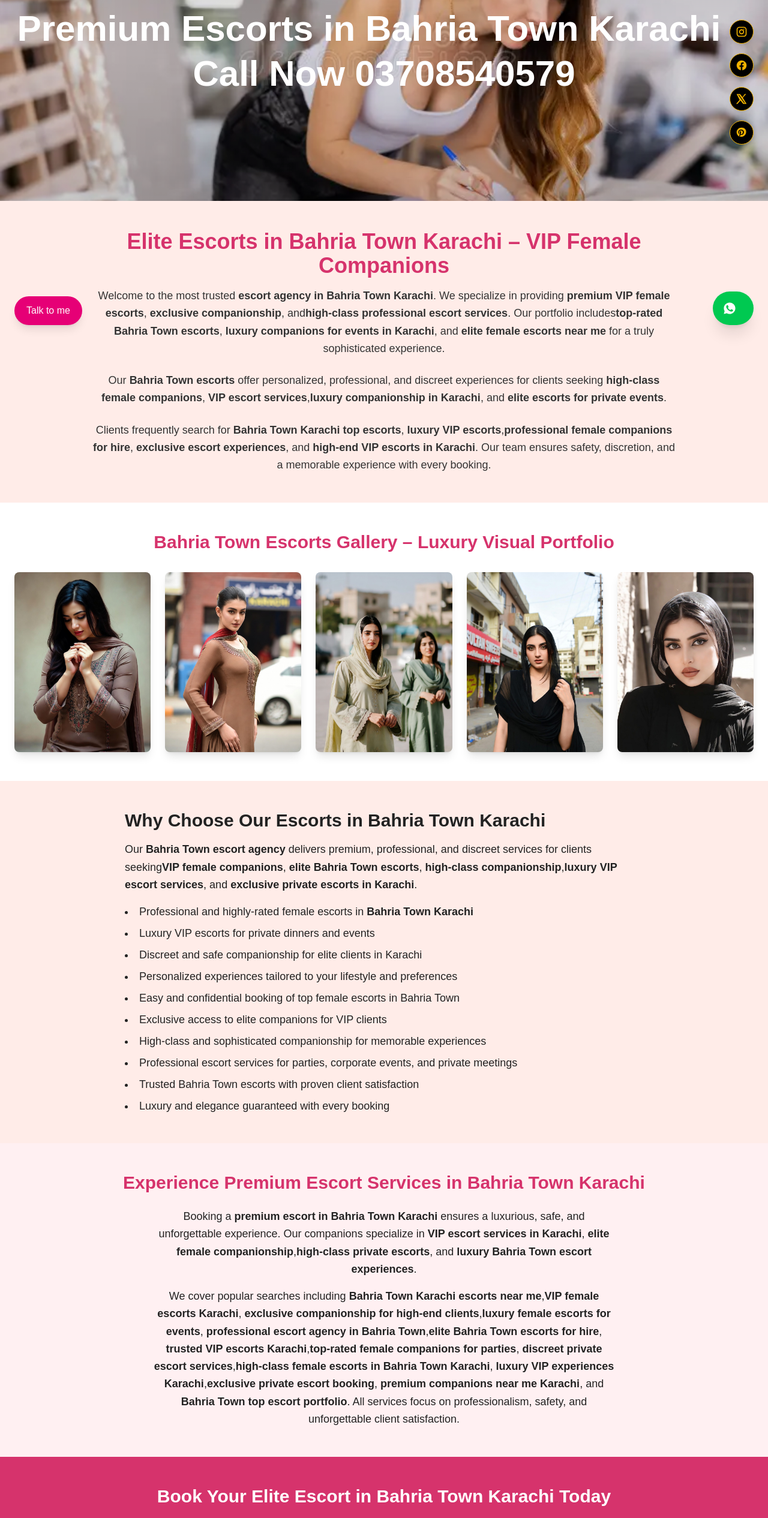
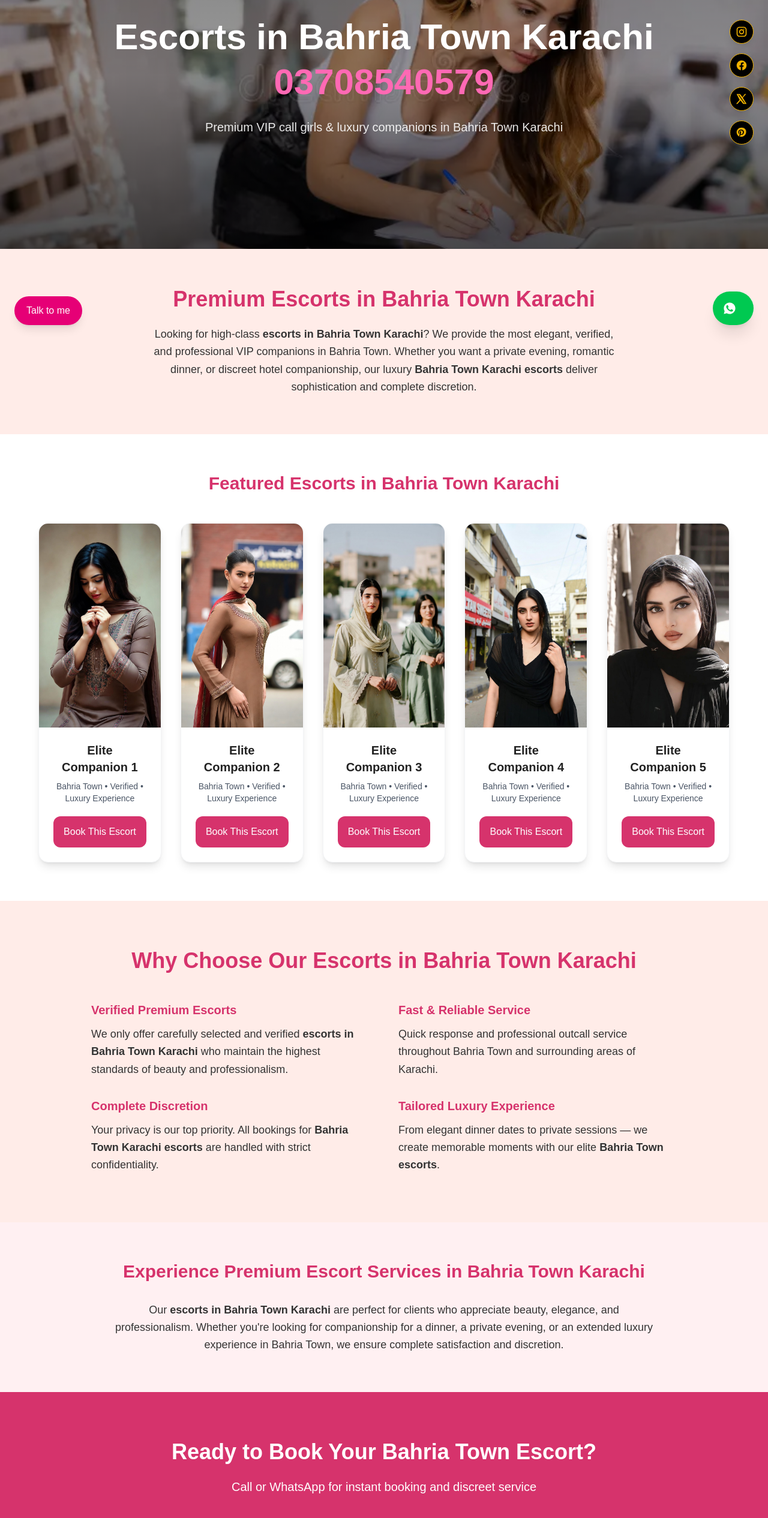
Before and after one commit to iamtalhaarifvlogs/rockykarachi1, a Next.js app: page /portfolio/escorts-bahria-town-karachi in a window 1280 px wide. Shown: the part 234-2765 px from the top of the page at 60% size. Built offline with nearby package versions, Linux system fonts and the light colour scheme.

Commit message:
Update page.tsx

```diff
--- a/app/portfolio/escorts-bahria-town-karachi/page.tsx
+++ b/app/portfolio/escorts-bahria-town-karachi/page.tsx
@@ -1,140 +1,205 @@
 import Link from "next/link";
+import type { Metadata } from "next";
 
-export const metadata = {
-  title:
-    "Premium Escorts in Bahria Town Karachi | Elite VIP Female Companions",
-  description:
-    "Discover professional and discreet premium escorts in Bahria Town Karachi. Explore our elite VIP escort gallery and book the top-rated female companions in Karachi.",
+export const metadata: Metadata = {
+  title: "Escorts in Bahria Town Karachi | Premium VIP Call Girls Bahria - 03708540579",
+  description: "Book premium Escorts in Bahria Town Karachi. Verified VIP call girls and luxury companions available in Bahria Town. Discreet outcall & hotel service. Fast response. Call 03708540579.",
+  keywords: [
+    "escorts in Bahria Town Karachi",
+    "Bahria Town Karachi escorts",
+    "call girls in Bahria Town Karachi",
+    "Bahria Town escorts",
+    "VIP escorts Bahria Town Karachi",
+    "luxury escorts Bahria Town Karachi",
+    "high class escorts Bahria Town",
+    "Bahria Town Karachi call girls",
+    "elite escorts Bahria Town Karachi",
+    "independent escorts Bahria Town",
+    "hotel escorts Bahria Town Karachi",
+    "Bahria Town escorts near me",
+    "premium companions Bahria Town Karachi",
+    "Bahria Town Karachi escort service",
+    "top escorts in Bahria Town Karachi"
+  ],
+  openGraph: {
+    title: "Escorts in Bahria Town Karachi | VIP Call Girls Bahria - 03708540579",
+    description: "Premium and discreet escorts in Bahria Town Karachi. Luxury VIP companions available with complete privacy.",
+    images: [{ url: "/herobg.jpg" }],
+  },
+  alternates: {
+    canonical: "/bahria-town-karachi-escorts",
+  },
 };
 
-export default function Page() {
-  const images = ["/nm5.jpg", "/nm6.jpg", "/nm7.jpg", "/nm8.jpg", "/nm9.jpg"];
+export default function BahriaTownEscortsKarachiPage() {
+  const images = [
+    "/nm5.jpg", "/nm6.jpg", "/nm7.jpg", "/nm8.jpg", "/nm9.jpg"
+  ];
 
   return (
     <main className="bg-[#FFECE8] text-[#222222]">
+
       {/* Hero Section */}
       <section
-        className="w-full h-[500px] relative bg-cover bg-center"
+        className="relative h-[580px] bg-cover bg-center"
         style={{ backgroundImage: "url('/herobg.jpg')" }}
       >
-        <div className="absolute inset-0 bg-gradient-to-b from-black/20 via-black/10 to-black/20 flex items-center justify-center px-4">
-          <h1 className="text-white text-4xl sm:text-5xl lg:text-6xl font-bold text-center leading-tight">
-            Premium <strong>Escorts in Bahria Town Karachi</strong> – Call Now 03708540579
+        <div className="absolute inset-0 bg-gradient-to-b from-black/50 via-black/40 to-black/70" />
+
+        <div className="relative h-full flex items-center justify-center px-6 text-center">
+          <div>
+            <h1 className="text-white text-4xl md:text-5xl lg:text-6xl font-bold leading-tight mb-6">
+              Escorts in Bahria Town Karachi<br />
+              <span className="text-[#FF69B4]">03708540579</span>
             </h1>
+            <p className="text-white/90 text-lg md:text-xl max-w-2xl mx-auto">
+              Premium VIP call girls &amp; luxury companions in Bahria Town Karachi
+            </p>
+          </div>
         </div>
       </section>
 
-      {/* Introduction Section */}
-      <section className="max-w-5xl mx-auto px-6 py-12 text-center">
-        <h2 className="text-4xl font-semibold mb-4 text-[#D6336C]">
-          Elite <strong>Escorts in Bahria Town Karachi</strong> – VIP Female Companions
+      {/* Introduction */}
+      <section className="max-w-6xl mx-auto px-6 py-16 text-center">
+        <h2 className="text-4xl font-semibold text-[#D6336C] mb-6">
+          Premium Escorts in Bahria Town Karachi
         </h2>
-        <p className="text-lg leading-relaxed text-[#333333] mb-6">
-          Welcome to the most trusted <strong>escort agency in Bahria Town Karachi</strong>. We specialize in
-          providing <strong>premium VIP female escorts</strong>, <strong>exclusive companionship</strong>, and
-          <strong>high-class professional escort services</strong>. Our portfolio includes
-          <strong>top-rated Bahria Town escorts</strong>, <strong>luxury companions for events in Karachi</strong>,
-          and <strong>elite female escorts near me</strong> for a truly sophisticated experience.
-        </p>
-        <p className="text-lg leading-relaxed text-[#333333] mb-6">
-          Our <strong>Bahria Town escorts</strong> offer personalized, professional, and discreet experiences for
-          clients seeking <strong>high-class female companions</strong>, <strong>VIP escort services</strong>,
-          <strong>luxury companionship in Karachi</strong>, and <strong>elite escorts for private events</strong>.
-        </p>
-        <p className="text-lg leading-relaxed text-[#333333]">
-          Clients frequently search for <strong>Bahria Town Karachi top escorts</strong>, <strong>luxury VIP escorts</strong>,
-          <strong>professional female companions for hire</strong>, <strong>exclusive escort experiences</strong>,
-          and <strong>high-end VIP escorts in Karachi</strong>. Our team ensures safety, discretion, and a
-          memorable experience with every booking.
+        <p className="text-lg leading-relaxed text-[#333333] max-w-3xl mx-auto">
+          Looking for high-class <strong>escorts in Bahria Town Karachi</strong>?
+          We provide the most elegant, verified, and professional VIP companions in Bahria Town.
+          Whether you want a private evening, romantic dinner, or discreet hotel companionship,
+          our luxury <strong>Bahria Town Karachi escorts</strong> deliver sophistication and complete discretion.
         </p>
       </section>
 
-      {/* Photo Gallery */}
-      <section className="bg-white py-12 px-6">
-        <h3 className="text-3xl text-center font-semibold mb-8 text-[#D6336C]">
-          Bahria Town <strong>Escorts Gallery</strong> – Luxury Visual Portfolio
+      {/* Gallery Section */}
+      <section className="bg-white py-16 px-6">
+        <div className="max-w-6xl mx-auto">
+          <h3 className="text-3xl font-semibold text-center text-[#D6336C] mb-12">
+            Featured Escorts in Bahria Town Karachi
           </h3>
-        <div className="grid grid-cols-1 sm:grid-cols-2 lg:grid-cols-5 gap-6">
+
+          <div className="grid grid-cols-1 sm:grid-cols-2 lg:grid-cols-5 gap-8">
             {images.map((img, idx) => (
-            <div key={idx} className="overflow-hidden rounded-lg shadow-lg">
+              <div
+                key={idx}
+                className="bg-white rounded-2xl overflow-hidden shadow-lg hover:shadow-2xl transition-all group border border-gray-100"
+              >
+                <div className="h-[340px] overflow-hidden">
                   <img
                     src={img}
-                alt={`Bahria Town Escort ${idx + 1} - Premium VIP Female Companion Karachi`}
-                className="object-cover w-full h-[300px] transition-transform duration-300 hover:scale-105"
+                    alt={`Premium Escort in Bahria Town Karachi ${idx + 1}`}
+                    className="w-full h-full object-cover group-hover:scale-105 transition-transform duration-500"
                   />
+                </div>
+                <div className="p-6 text-center">
+                  <h4 className="text-xl font-semibold mb-2">Elite Companion {idx + 1}</h4>
+                  <p className="text-sm text-gray-600 mb-5">
+                    Bahria Town • Verified • Luxury Experience
+                  </p>
+                  <Link
+                    href="/contact"
+                    className="block w-full bg-[#D6336C] hover:bg-[#b82b5c] text-white py-3.5 rounded-xl font-medium transition-all"
+                  >
+                    Book This Escort
+                  </Link>
+                </div>
               </div>
             ))}
           </div>
+        </div>
       </section>
 
-      {/* Services Section */}
-      <section className="max-w-4xl mx-auto px-4 py-12 text-[#222222]">
-        <h2 className="text-3xl font-semibold mb-4">
-          Why Choose Our <strong>Escorts in Bahria Town Karachi</strong>
+      {/* Why Choose Us */}
+      <section className="max-w-5xl mx-auto px-6 py-20">
+        <h2 className="text-4xl font-semibold text-center text-[#D6336C] mb-12">
+          Why Choose Our Escorts in Bahria Town Karachi
         </h2>
-        <p className="text-lg leading-relaxed mb-4">
-          Our <strong>Bahria Town escort agency</strong> delivers premium, professional, and discreet services for clients seeking
-          <strong>VIP female companions</strong>, <strong>elite Bahria Town escorts</strong>, <strong>high-class companionship</strong>,
-          <strong>luxury VIP escort services</strong>, and <strong>exclusive private escorts in Karachi</strong>.
-        </p>
-        <ul className="list-disc list-inside mt-4 space-y-2 text-lg">
-          <li>Professional and highly-rated female escorts in <strong>Bahria Town Karachi</strong></li>
-          <li>Luxury VIP escorts for private dinners and events</li>
-          <li>Discreet and safe companionship for elite clients in Karachi</li>
-          <li>Personalized experiences tailored to your lifestyle and preferences</li>
-          <li>Easy and confidential booking of top female escorts in Bahria Town</li>
-          <li>Exclusive access to elite companions for VIP clients</li>
-          <li>High-class and sophisticated companionship for memorable experiences</li>
-          <li>Professional escort services for parties, corporate events, and private meetings</li>
-          <li>Trusted Bahria Town escorts with proven client satisfaction</li>
-          <li>Luxury and elegance guaranteed with every booking</li>
-        </ul>
+
+        <div className="grid md:grid-cols-2 gap-12 text-lg leading-relaxed text-[#333333]">
+          <div className="space-y-8">
+            <div>
+              <h3 className="font-semibold text-xl mb-3 text-[#D6336C]">Verified Premium Escorts</h3>
+              <p>We only offer carefully selected and verified <strong>escorts in Bahria Town Karachi</strong> who maintain the highest standards of beauty and professionalism.</p>
+            </div>
+
+            <div>
+              <h3 className="font-semibold text-xl mb-3 text-[#D6336C]">Complete Discretion</h3>
+              <p>Your privacy is our top priority. All bookings for <strong>Bahria Town Karachi escorts</strong> are handled with strict confidentiality.</p>
+            </div>
+          </div>
+
+          <div className="space-y-8">
+            <div>
+              <h3 className="font-semibold text-xl mb-3 text-[#D6336C]">Fast & Reliable Service</h3>
+              <p>Quick response and professional outcall service throughout Bahria Town and surrounding areas of Karachi.</p>
+            </div>
+
+            <div>
+              <h3 className="font-semibold text-xl mb-3 text-[#D6336C]">Tailored Luxury Experience</h3>
+              <p>From elegant dinner dates to private sessions — we create memorable moments with our elite <strong>Bahria Town escorts</strong>.</p>
+            </div>
+          </div>
+        </div>
       </section>
 
-      {/* SEO & Benefits Section */}
-      <section className="bg-[#FFF0F2] py-12 px-6 text-center">
-        <h3 className="text-3xl font-semibold mb-6 text-[#D6336C]">
-          Experience Premium Escort Services in <strong>Bahria Town Karachi</strong>
+      {/* Benefits Section */}
+      <section className="bg-[#FFF0F2] py-16 px-6 text-center">
+        <div className="max-w-4xl mx-auto">
+          <h3 className="text-3xl font-semibold mb-8 text-[#D6336C]">
+            Experience Premium Escort Services in Bahria Town Karachi
           </h3>
-        <p className="text-lg leading-relaxed max-w-3xl mx-auto mb-4">
-          Booking a <strong>premium escort in Bahria Town Karachi</strong> ensures a luxurious, safe, and unforgettable experience.
-          Our companions specialize in <strong>VIP escort services in Karachi</strong>, <strong>elite female companionship</strong>,
-          <strong>high-class private escorts</strong>, and <strong>luxury Bahria Town escort experiences</strong>.
+          <p className="text-lg leading-relaxed text-[#333333]">
+            Our <strong>escorts in Bahria Town Karachi</strong> are perfect for clients who appreciate beauty, elegance,
+            and professionalism. Whether you're looking for companionship for a dinner, a private evening,
+            or an extended luxury experience in Bahria Town, we ensure complete satisfaction and discretion.
           </p>
-        <p className="text-lg leading-relaxed max-w-3xl mx-auto">
-          We cover popular searches including <strong>Bahria Town Karachi escorts near me</strong>,
-          <strong>VIP female escorts Karachi</strong>, <strong>exclusive companionship for high-end clients</strong>,
-          <strong>luxury female escorts for events</strong>, <strong>professional escort agency in Bahria Town</strong>,
-          <strong>elite Bahria Town escorts for hire</strong>, <strong>trusted VIP escorts Karachi</strong>,
-          <strong>top-rated female companions for parties</strong>, <strong>discreet private escort services</strong>,
-          <strong>high-class female escorts in Bahria Town Karachi</strong>, <strong>luxury VIP experiences Karachi</strong>,
-          <strong>exclusive private escort booking</strong>, <strong>premium companions near me Karachi</strong>,
-          and <strong>Bahria Town top escort portfolio</strong>. All services focus on professionalism, safety,
-          and unforgettable client satisfaction.
-        </p>
+        </div>
       </section>
 
-      {/* Call To Action */}
-      <section className="bg-[#D6336C] text-white py-12 text-center">
-        <h2 className="text-3xl font-bold mb-4">
-          Book Your Elite Escort in <strong>Bahria Town Karachi</strong> Today
+      {/* Final CTA */}
+      <section className="bg-[#D6336C] text-white py-20 text-center">
+        <div className="max-w-3xl mx-auto px-6">
+          <h2 className="text-4xl font-bold mb-6">
+            Ready to Book Your Bahria Town Escort?
           </h2>
-        <p className="text-lg mb-6">
-          Contact us now to reserve your <strong>VIP escort in Bahria Town Karachi</strong> and enjoy
-          a luxurious, discreet, and unforgettable experience.
+          <p className="text-xl mb-10">
+            Call or WhatsApp for instant booking and discreet service
           </p>
-        <Link
-          href="/contact"
-          className="bg-white text-[#D6336C] font-semibold px-8 py-3 rounded-md shadow-md hover:bg-gray-100 transition"
+          <a
+            href="tel:03708540579"
+            className="inline-block bg-white text-[#D6336C] font-semibold px-14 py-5 rounded-full text-xl hover:bg-gray-100 transition-all"
           >
-          Contact Us
-        </Link>
+            Call Now: 03708540579
+          </a>
+        </div>
       </section>
 
       {/* Footer */}
-      <footer className="text-center py-6 text-[#555555]">
-        © {new Date().getFullYear()} Bahria Town Escorts Karachi. All Rights Reserved.
+      <footer className="text-center py-8 text-[#555555] bg-[#FFF0F2]">
+        © {new Date().getFullYear()} Rocky Escorts Karachi. All Rights Reserved.
       </footer>
+
+      {/* JSON-LD Structured Data */}
+      <script
+        type="application/ld+json"
+        dangerouslySetInnerHTML={{
+          __html: JSON.stringify({
+            "@context": "https://schema.org",
+            "@type": "Service",
+            "name": "Escorts in Bahria Town Karachi",
+            "description": "Premium VIP escorts and luxury call girls available in Bahria Town Karachi. Discreet and high-class companionship service.",
+            "provider": {
+              "@type": "Organization",
+              "name": "Rocky Escorts Karachi",
+              "url": "https://rockyescortskarachi.com"
+            },
+            "areaServed": "Bahria Town Karachi",
+            "telephone": "+923708540579",
+            "serviceType": "VIP Escort Service"
+          })
+        }}
+      />
     </main>
   );
 }
```
Lines whose indentation alone changed are shown as unchanged.
